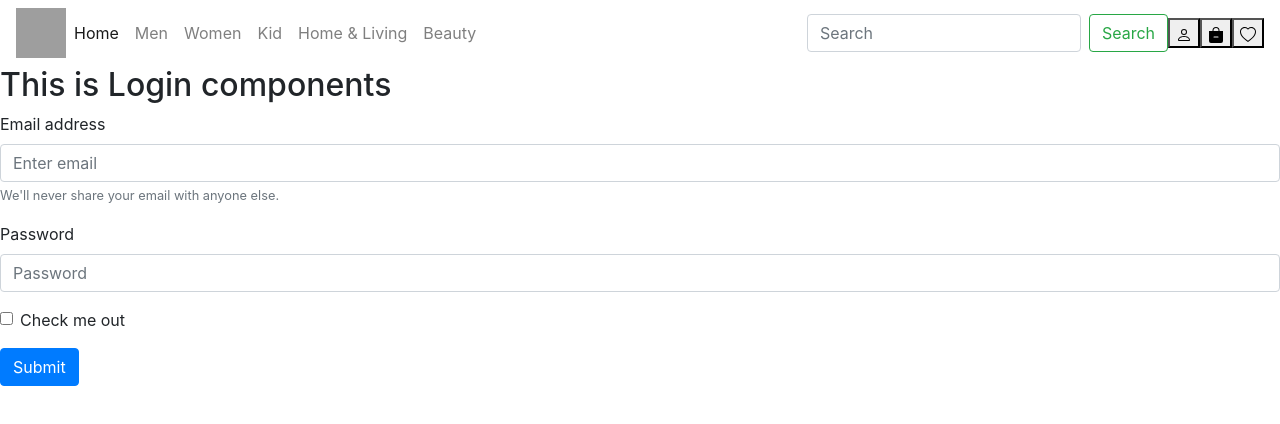
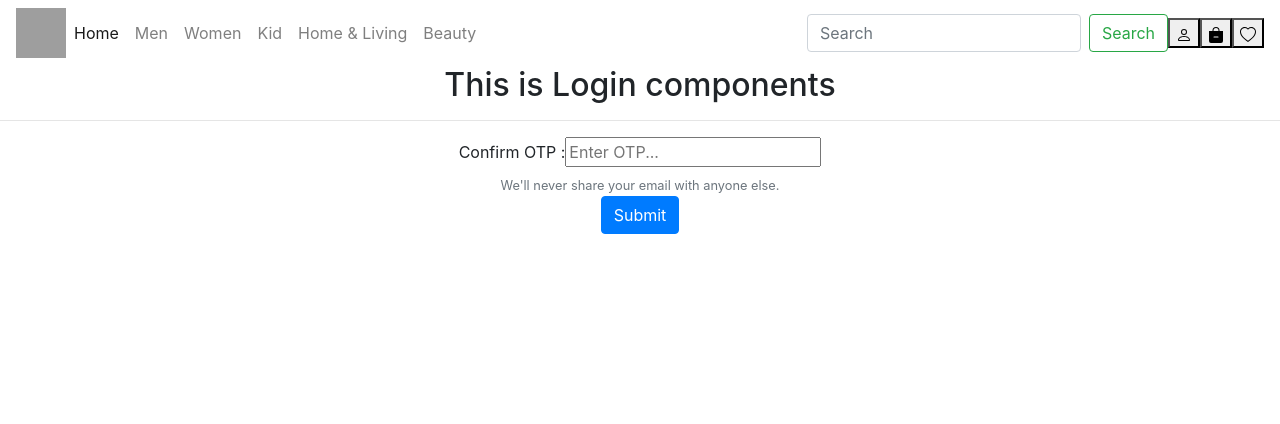
Before and after one commit to mdaijaj/e-commerce-myntra, a React (Create React App) app in the folder frontend/: page /login in a window 1280 px wide. Shown: the top 424 px of the page. Built offline with nearby package versions, Linux system fonts and the light colour scheme; grey boxes are pictures that could not be loaded.

Commit message:
add file

```diff
--- a/frontend/src/App.js
+++ b/frontend/src/App.js
@@ -49,6 +49,10 @@ const Routing =()=>{
           <Login/>
         </Route>
 
+        <Route path="/otp">
+          <Login/>
+        </Route>
+
         <Route>
           <Product_add />
         </Route>
--- a/frontend/src/components/Login.js
+++ b/frontend/src/components/Login.js
@@ -1,23 +1,19 @@
 import react from "react";
 
 const Login = () => {
+
+
+
     return (
         <>
-            <h2> This is Login components</h2>
-            <form>
-                <div class="form-group">
-                    <label for="exampleInputEmail1">Email address</label>
-                    <input type="email" class="form-control" id="exampleInputEmail1" aria-describedby="emailHelp" placeholder="Enter email" />
+            <h2 style={{textAlign: "center"}}> This is Login components</h2><hr/>
+            <form onSubmit="" style={{textAlign: "center"}}>
+                <div class="with">
+                    <label for="number">Confirm OTP :  </label>
+                    <input type="number" class="form-control-w-500" id="number" aria-describedby="emailHelp" placeholder="Enter OTP..." />
                     <small id="emailHelp" class ="form-text text-muted">We'll never share your email with anyone else.</small>
                 </div>
-                <div class="form-group">
-                    <label for="exampleInputPassword1">Password</label>
-                    <input type="password" class="form-control" id="exampleInputPassword1" placeholder="Password" />
-                </div>
-                <div class="form-group form-check">
-                    <input type="checkbox" class="form-check-input" id="exampleCheck1"/>
-                    <label class ="form-check-label" for="exampleCheck1">Check me out</label>
-                </div>
+
                 <button type="submit" class="btn btn-primary">Submit</button>
             </form>
         </>
--- a/frontend/src/components/Register.js
+++ b/frontend/src/components/Register.js
@@ -40,7 +40,7 @@ const Register = () => {
       console.log("loginapi", loginapi)
       const result= await loginapi.json()
       console.log("result", result)
-      localStorage.setItem(JSON.stringify(result))
+      localStorage.setItem("mytime", JSON.stringify(result))
       history.push('/otp')
     }
     catch(err){
@@ -52,7 +52,6 @@ const Register = () => {
 
   return (
     <>
-      <h2>{username.email}</h2>
       <div className="signDiv">
         <div className="img">
           <img src="https://assets.myntassets.com/f_webp,dpr_1.5,q_60,w_400,c_limit,fl_progressive/assets/images/2021/10/16/c3f9ae89-8072-41e1-9fed-6eb9bb699fe91634323933951-500_hamburger.png" width="420px" height="200px"></img>
```
Also changed, not shown: 2 other files (tests, documents, lock files or other folders).
